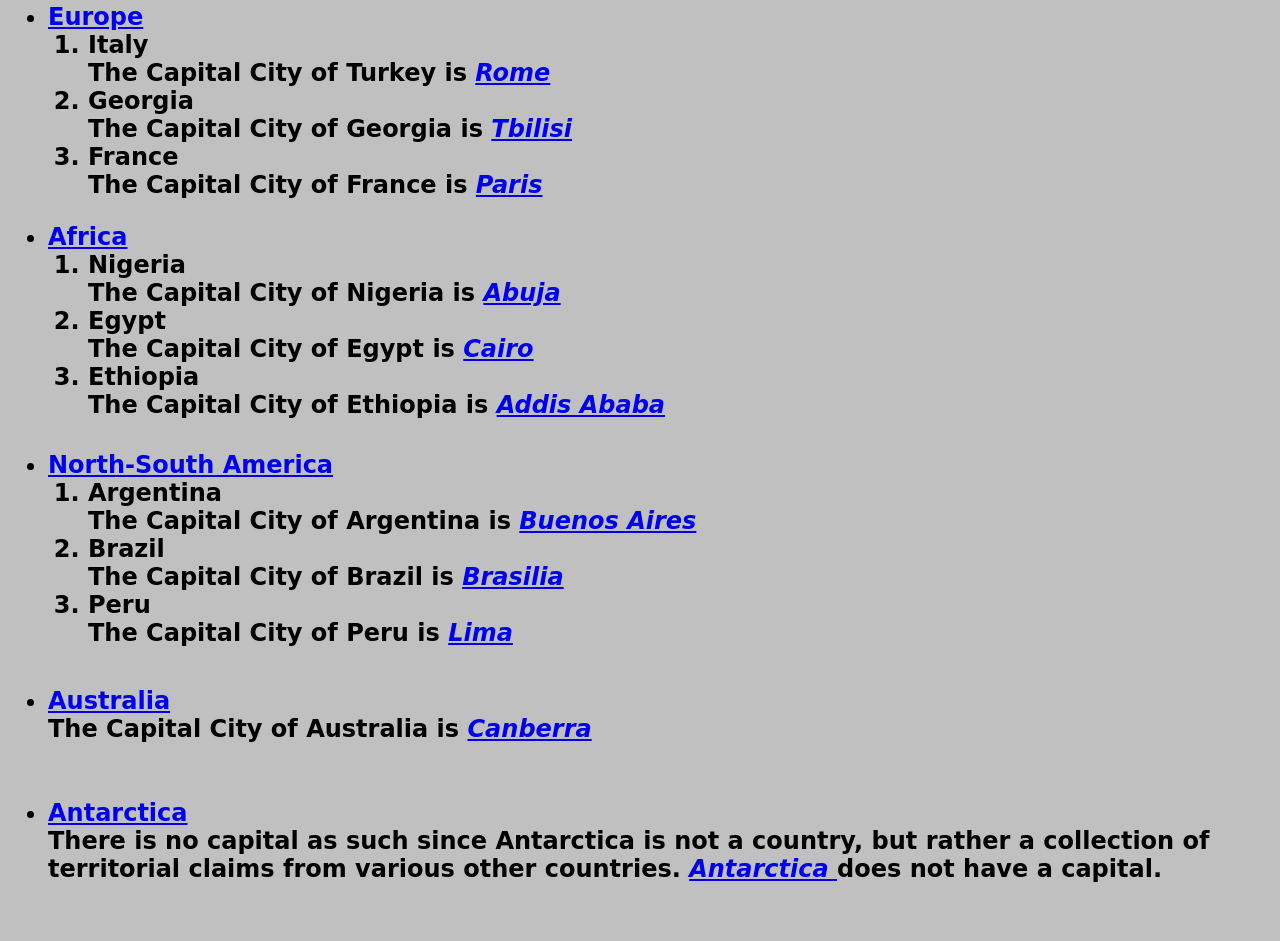
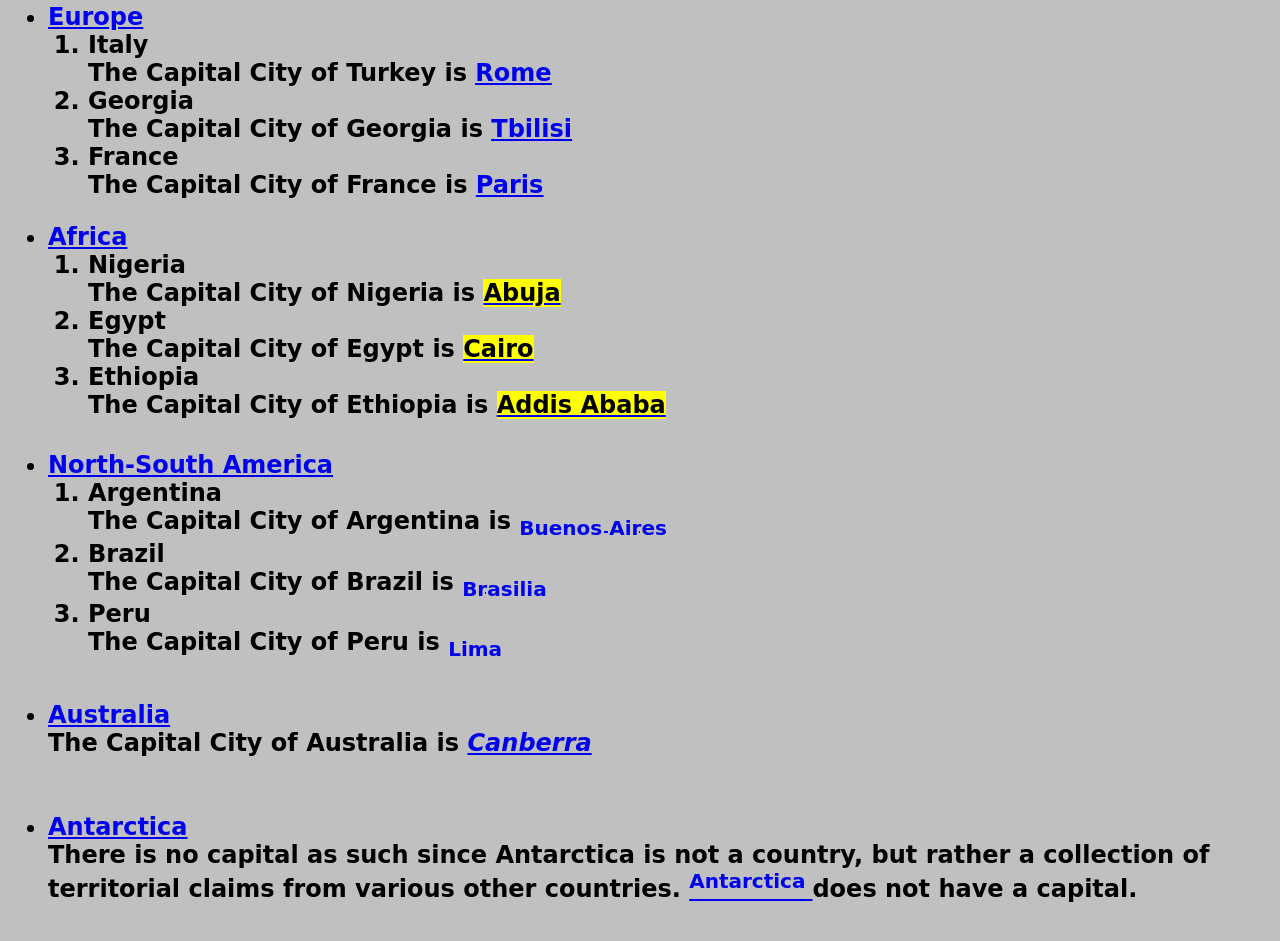
Before and after one commit to annakatamadze/continents_homework, a plain HTML site: page index.html in a window 1280 px wide. Shown: the part 401-1342 px from the top of the page. Drawn offline with Linux system fonts and the light colour scheme.

Commit message:
Update index.html

```diff
--- a/index.html
+++ b/index.html
@@ -11,23 +11,23 @@
         <li> Turkey </li>  The Capital City of Turkey is <a target="_blank" href="https://en.wikipedia.org/wiki/Ankara"> <i> Ankara </i> </a></ol> </h1>
 
     <h2> <li> <a href="https://en.wikipedia.org/wiki/Europe"> Europe </a> </li>
-        <ol> <li> Italy </li> The Capital City of Turkey is <a target="_blank" href="https://en.wikipedia.org/wiki/Rome"> <i> Rome </i> </a>
-        <li> Georgia </li> The Capital City of Georgia is <a target="_blank" href="https://en.wikipedia.org/wiki/Tbilisi"> <i> Tbilisi </i> </a>
-        <li> France </li> The Capital City of France is <a target="_blank" href="https://en.wikipedia.org/wiki/Paris"> <i> Paris </i> </a> </ol> </h2>
+        <ol> <li> Italy </li> The Capital City of Turkey is <a target="_blank" href="https://en.wikipedia.org/wiki/Rome"> <ins> Rome </ins> </a>
+        <li> Georgia </li> The Capital City of Georgia is <a target="_blank" href="https://en.wikipedia.org/wiki/Tbilisi"> <ins> Tbilisi </ins> </a>
+        <li> France </li> The Capital City of France is <a target="_blank" href="https://en.wikipedia.org/wiki/Paris"> <ins> Paris </ins> </a> </ol> </h2>
 
    <h3>  <li> <a href="https://en.wikipedia.org/wiki/Africa">Africa </a> </li>
-     <ol> <li> Nigeria </li> The Capital City of Nigeria is <a target="_blank" href="https://en.wikipedia.org/wiki/Abuja"> <i>Abuja </i></a>
-         <li> Egypt </li> The Capital City of Egypt is <a target="blank" href="https://en.wikipedia.org/wiki/Cairo"><i> Cairo </i></a>
-          <li> Ethiopia </li> The Capital City of Ethiopia is <a target="_blank" href="https://en.wikipedia.org/wiki/Addis_Ababa"> <i> Addis Ababa</i> </a> </ol> </h3>
+     <ol> <li> Nigeria </li> The Capital City of Nigeria is <a target="_blank" href="https://en.wikipedia.org/wiki/Abuja"> <mark>Abuja </mark></a>
+         <li> Egypt </li> The Capital City of Egypt is <a target="blank" href="https://en.wikipedia.org/wiki/Cairo"><mark> Cairo </mark></a>
+          <li> Ethiopia </li> The Capital City of Ethiopia is <a target="_blank" href="https://en.wikipedia.org/wiki/Addis_Ababa"> <mark> Addis Ababa</mark> </a> </ol> </h3>
 
     <h4> <li><a href="https://en.wikipedia.org/wiki/Americas">  North-South America </a> </li>
-    <ol> <li> Argentina </li>The Capital City of Argentina is <a target="_blank" href="https://en.wikipedia.org/wiki/Buenos_Aires"><i>Buenos Aires</i></a>
-         <li> Brazil </li> The Capital City of Brazil is <a target="_blank" href="https://en.wikipedia.org/wiki/Bras%C3%ADlia"><i>Brasilia </i> </a>
-          <li> Peru </li> The Capital City of Peru is <a target="_blank" href="https://en.wikipedia.org/wiki/Lima"> <i> Lima </i> </a> </ol> </h4>
+    <ol> <li> Argentina </li>The Capital City of Argentina is <a target="_blank" href="https://en.wikipedia.org/wiki/Buenos_Aires"><sub>Buenos Aires</sub></a>
+         <li> Brazil </li> The Capital City of Brazil is <a target="_blank" href="https://en.wikipedia.org/wiki/Bras%C3%ADlia"><sub>Brasilia </sub> </a>
+          <li> Peru </li> The Capital City of Peru is <a target="_blank" href="https://en.wikipedia.org/wiki/Lima"> <sub> Lima </sub> </a> </ol> </h4>
 
-    <h5> <li><a href="https://en.wikipedia.org/wiki/Australia"> Australia </a></li> The Capital City of Australia is <a target="_blank" href="https://en.wikipedia.org/wiki/Canberra"> <i> Canberra </i> </a> </h5>
+    <h5> <li><a href="https://en.wikipedia.org/wiki/Australia"> Australia </a></li> The Capital City of Australia is <a target="_blank" href="https://en.wikipedia.org/wiki/Canberra"> <em> Canberra </em> </a> </h5>
 
-    <h6> <li> <a href="https://en.wikipedia.org/wiki/Antarctica"> Antarctica </a> </li> There is no capital as such since Antarctica is not a country, but rather a collection of territorial claims from various other countries. <a  href="https://en.wikipedia.org/wiki/Antarctica"> <i>Antarctica </i> </a> does not have a capital. <h6>
+    <h6> <li> <a href="https://en.wikipedia.org/wiki/Antarctica"> Antarctica </a> </li> There is no capital as such since Antarctica is not a country, but rather a collection of territorial claims from various other countries. <a  href="https://en.wikipedia.org/wiki/Antarctica"> <sup>Antarctica </sup> </a> does not have a capital. <h6>
 </ul>
 <style>
   p {
```
